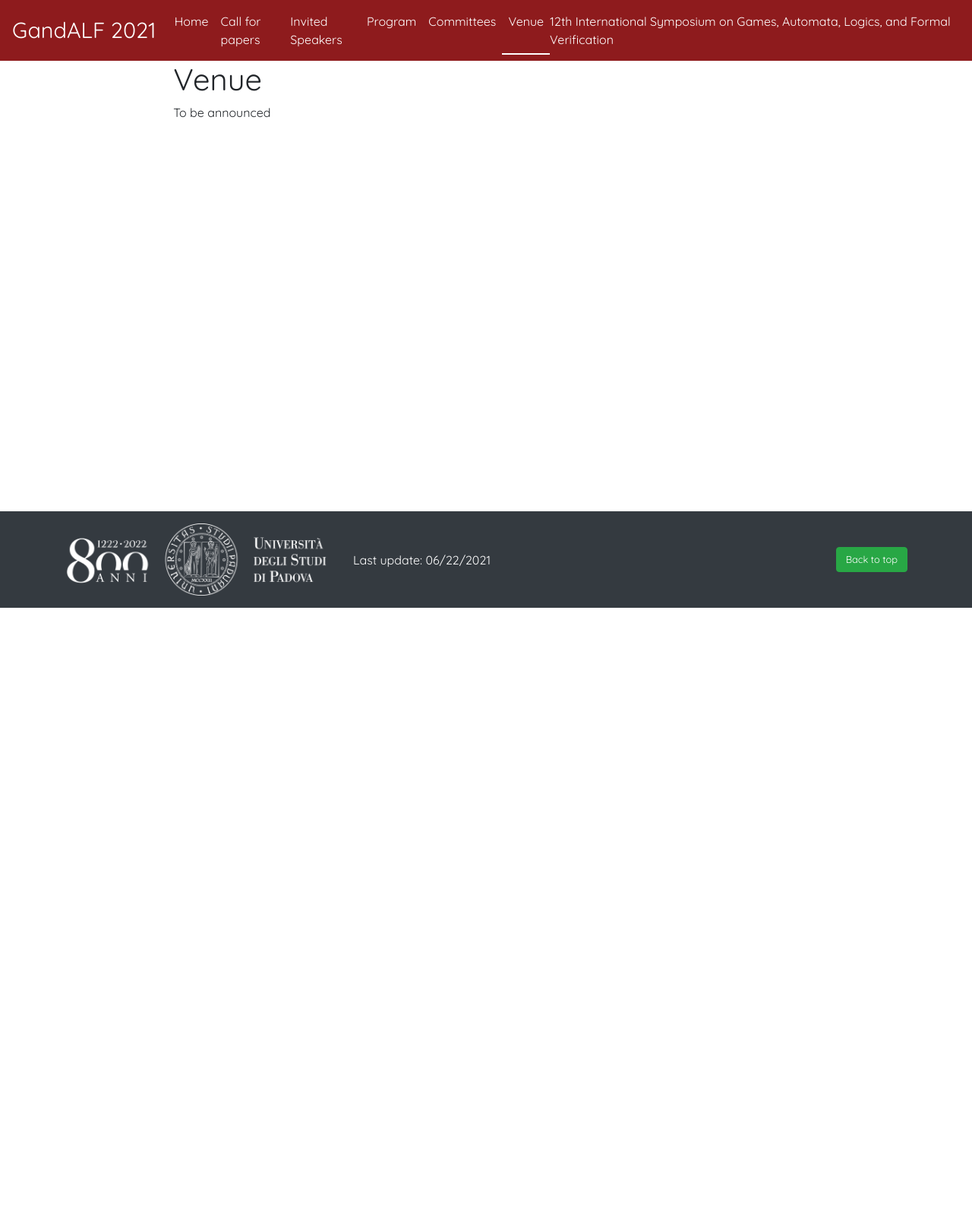
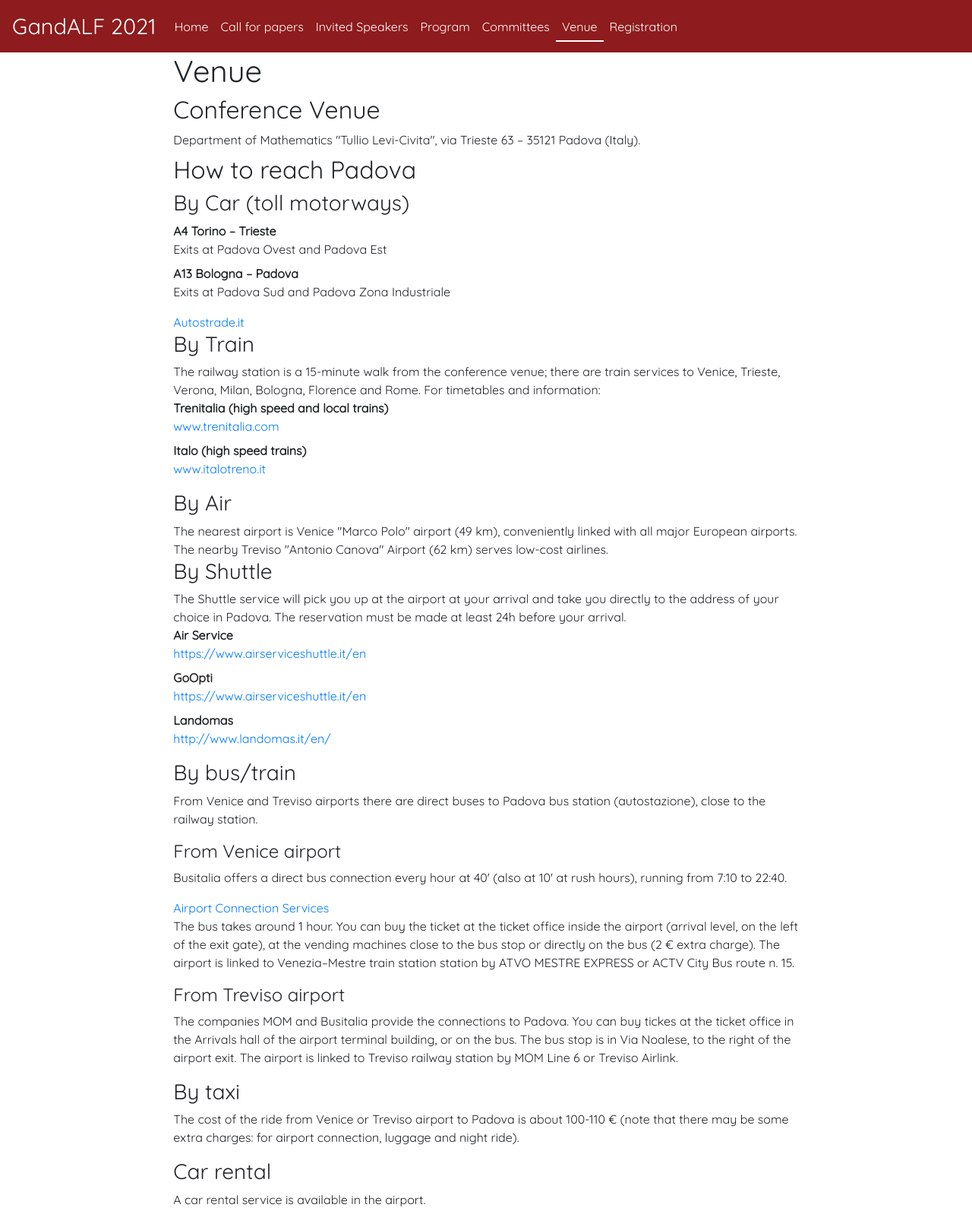
Before and after one commit to francescomagarotto/gandALF-site-2021, a Gatsby site: page /venue in a window 1280 px wide. Shown: the top 1594 px of the page at 76% size. Before the commit the page ends 800 px from the top, so only its background shows below. Built offline with nearby package versions, Linux system fonts and the light colour scheme; Gatsby itself is replaced by a stand-in of ours.

Commit message:
modifiche

```diff
--- a/gatsby-config.js
+++ b/gatsby-config.js
@@ -1,10 +1,10 @@
 const activeEnv =
   process.env.GATSBY_ACTIVE_ENV || process.env.NODE_ENV || "development"
-console.log(`Using environment config: '${activeEnv}'`);
+console.log(`Using environment config: '${activeEnv}'`)
 require("dotenv").config({
   path: `.env.${activeEnv}`,
-});
-console.log(process.env.GATSBY_SITE_URL);
+})
+console.log(process.env.GATSBY_SITE_URL)
 module.exports = {
   siteMetadata: {
     title: "GandALF 2021",
@@ -17,24 +17,25 @@ module.exports = {
       },
       {
         name: "Call for papers",
-        link: "/call-for-papers"
+        link: "/call-for-papers",
       },
       {
         name: "Invited Speakers",
-        link: "/invited-speakers"
+        link: "/invited-speakers",
       },
       {
         name: "Program",
-        link: "/program"
+        link: "/program",
       },
       {
         name: "Committees",
-        link: "/committees"
+        link: "/committees",
       },
       {
         name: "Venue",
-        link: "/venue"
+        link: "/venue",
       },
+      { name: "Registration", link: "/registration" },
     ],
   },
   plugins: [
@@ -58,4 +59,4 @@ module.exports = {
       __key: "images",
     },
   ],
-};
+}
--- a/global.css
+++ b/global.css
@@ -6,9 +6,7 @@ body {
   margin: 0;
   padding: 0;
 }
-span[class^="ReactRibbons_rightCornerLargeRibbonText"] {
-  font-size: 9px !important;
-}
+
 ul {
   columns: 2;
   -webkit-columns: 2;
@@ -45,3 +43,13 @@ ul {
     border-top: 2px solid #ccc;
   }
 }
+
+@media (max-width: 1543px) {
+  .navbar-text {
+    display: none;
+  }
+}
+
+.venue-h3 {
+  margin-top: 1.5em;
+}
--- a/src/components/footer.js
+++ b/src/components/footer.js
@@ -20,7 +20,7 @@ export default function CustomFooter(props) {
           </div>
           <div className={"col-4 align-self-center"}>
             <span className={"text-white text-center"}>
-              Last update: 06/22/2021
+              Last update: 07/19/2021
             </span>
           </div>
           <div className={"col-4 align-self-center"}>
--- a/src/pages/call-for-papers.js
+++ b/src/pages/call-for-papers.js
@@ -63,7 +63,7 @@ const CallForPapers = props => {
             <dt>Paper submission</dt>
             <dd><del>June 30, 2021</del> July 7, 2021</dd>
             <dt>Notification</dt>
-            <dd><del>July 30, 2021</del> August 4, 2021</dd>
+            <dd><del>July 30, 2021</del> August 8, 2021</dd>
             <dt>Camera-ready</dt>
             <dd>August 30, 2021</dd>
             <dt>Conference</dt>
--- a/src/pages/venue.js
+++ b/src/pages/venue.js
@@ -8,7 +8,101 @@ const Venue = props => {
 
       <main className={"flex-fill col-md-8 offset-md-2 col-sm-12"}>
         <h1 className="text-left">Venue</h1>
-        <p>To be announced</p>
+        <section>
+          <h2>Conference Venue</h2>
+          Department of Mathematics "Tullio Levi-Civita", via Trieste 63 – 35121
+          Padova (Italy).
+        </section>
+        <section className="mt-2">
+          <h2>How to reach Padova</h2>
+          <h3>By Car (toll motorways)</h3>
+          <dl>
+            <dt>A4 Torino – Trieste</dt>
+            <dd>Exits at Padova Ovest and Padova Est</dd>
+            <dt>A13 Bologna – Padova</dt>
+            <dd>Exits at Padova Sud and Padova Zona Industriale</dd>
+          </dl>
+          <a href="www.autostrade.it">Autostrade.it</a>
+          <h3>By Train</h3>
+          The railway station is a 15-minute walk from the conference venue;
+          there are train services to Venice, Trieste, Verona, Milan, Bologna,
+          Florence and Rome. For timetables and information:
+          <dl>
+            <dt>Trenitalia (high speed and local trains)</dt>
+            <dd>
+              <a href="www.trenitalia.com">www.trenitalia.com</a>
+            </dd>
+            <dt>Italo (high speed trains)</dt>
+            <dd>
+              <a href="www.italotreno.it">www.italotreno.it</a>
+            </dd>
+          </dl>
+          <h3>By Air</h3>
+          The nearest airport is Venice "Marco Polo" airport (49 km),
+          conveniently linked with all major European airports. The nearby
+          Treviso "Antonio Canova" Airport (62 km) serves low-cost airlines.
+          <h3>By Shuttle</h3>
+          The Shuttle service will pick you up at the airport at your arrival
+          and take you directly to the address of your choice in Padova. The
+          reservation must be made at least 24h before your arrival.
+          <dl>
+            <dt>Air Service </dt>
+            <dd>
+              <a href="https://www.airserviceshuttle.it/en">
+                https://www.airserviceshuttle.it/en
+              </a>
+            </dd>
+            <dt>GoOpti </dt>
+            <dd>
+              <a href="https://www.goopti.com/en/">
+                https://www.airserviceshuttle.it/en
+              </a>
+            </dd>
+            <dt>Landomas </dt>
+            <dd>
+              <a href="http://www.landomas.it/en/">
+                http://www.landomas.it/en/
+              </a>
+            </dd>
+          </dl>
+          <h3>By bus/train</h3>
+          <p>
+            From Venice and Treviso airports there are direct buses to Padova
+            bus station (autostazione), close to the railway station.
+          </p>
+          <h4>From Venice airport</h4>
+          <p>
+            Busitalia offers a direct bus connection every hour at 40' (also at
+            10' at rush hours), running from 7:10 to 22:40.
+          </p>
+          <a href="https://www.fsbusitalia.it/content/fsbusitalia/eng/tourism/airport-connection-services/link-to-venice-airport.html">
+            Airport Connection Services
+          </a>
+          <p>
+            The bus takes around 1 hour. You can buy the ticket at the ticket
+            office inside the airport (arrival level, on the left of the exit
+            gate), at the vending machines close to the bus stop or directly on
+            the bus (2 € extra charge). The airport is linked to Venezia–Mestre
+            train station station by ATVO MESTRE EXPRESS or ACTV City Bus route
+            n. 15.
+          </p>
+          <h4>From Treviso airport</h4>
+          <p>
+            The companies MOM and Busitalia provide the connections to Padova.
+            You can buy tickes at the ticket office in the Arrivals hall of the
+            airport terminal building, or on the bus. The bus stop is in Via
+            Noalese, to the right of the airport exit. The airport is linked to
+            Treviso railway station by MOM Line 6 or Treviso Airlink.
+          </p>
+          <h3>By taxi</h3>
+          <p>
+            The cost of the ride from Venice or Treviso airport to Padova is
+            about 100-110 € (note that there may be some extra charges: for
+            airport connection, luggage and night ride).
+          </p>
+          <h3>Car rental</h3>
+          <p>A car rental service is available in the airport.</p>
+        </section>
       </main>
     </Layout>
   )
```
Also changed, not shown: src/pages/registration.js (added, +108 -0 lines).
